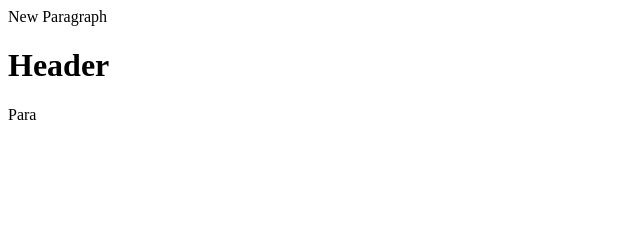
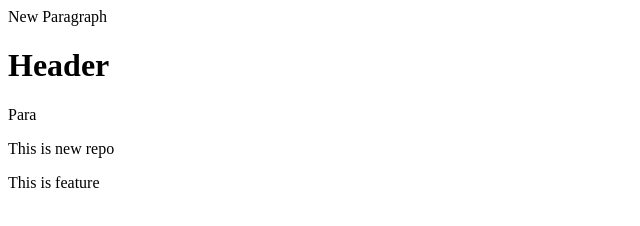
Before and after one commit to Jitugopale/apnacollege_demo, a plain HTML site: page index.html in a window 1280 px wide. Shown: the whole page, without its empty margins (0-640 px from the left). Drawn offline with Linux system fonts and the light colour scheme.

Commit message:
Add new feature

```diff
--- a/index.html
+++ b/index.html
@@ -1,3 +1,6 @@
 <p>New Paragraph</p>
 <h1>Header</h1>
 <p>Para</p>
+
+<p>This is new repo</p>
+<p>This is feature </p>
```
